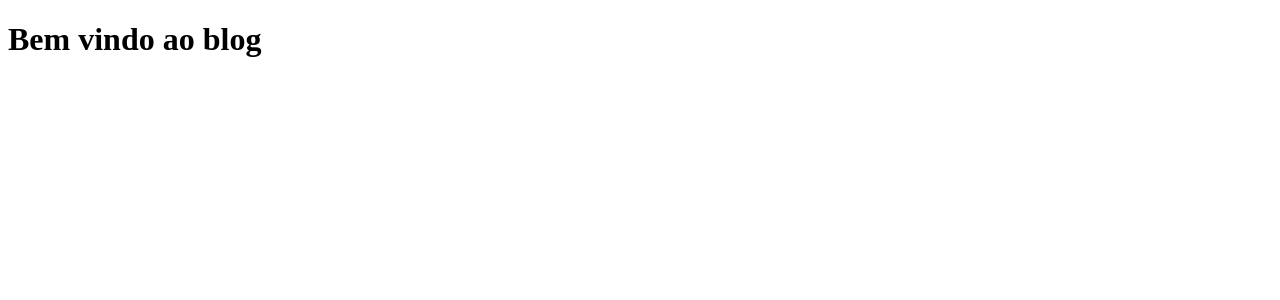
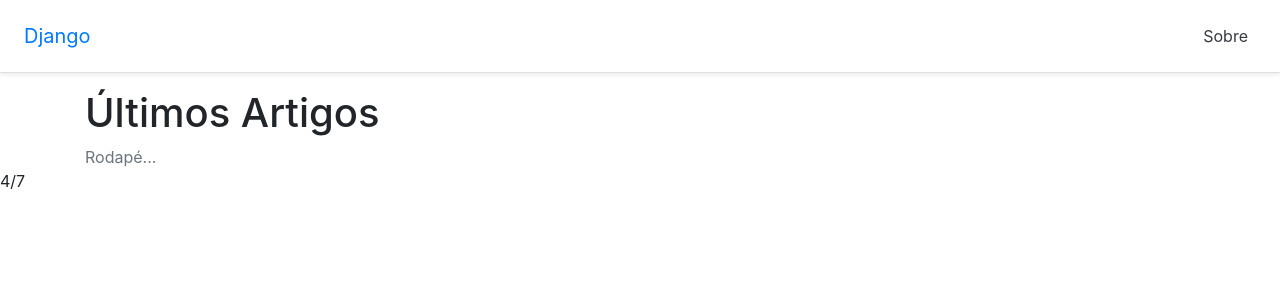
Before and after one commit to i-mmee/django-blog-, a Django app: page /index/ in a window 1280 px wide. Shown: the top 300 px of the page. Run offline with Django 4.2, Linux system fonts and the light colour scheme; some libraries are stand-ins or nearby versions.

Commit message:
Introdução aos templates Django

```diff
--- a/blog/views.py
+++ b/blog/views.py
@@ -2,7 +2,8 @@ from django.shortcuts import render
 from django.http import HttpResponse
 def index(request):
     # return HttpResponse('Olá, Django - index')
-    return render(request, 'index.html')
+    return render(request, 'index.html', {'titulo': 'Últimos Artigos'})
+
 
 def ola(request):
     return HttpResponse('Olá, Django')
--- /dev/null
+++ b/templates/_base.html
@@ -0,0 +1,32 @@
+{% load static %} <!-- carrega a pasta / localização dos arquivos estáticos -->
+<!DOCTYPE html>
+<html>
+
+<head>
+    <meta charset="utf-8">
+    <title>
+        {% block head_title %}{% endblock %} <!-- bloco de título -->
+    </title>
+    <link rel="shortcut icon" type="image/x-icon" href="{% static 'images/favicon.ico' %}">
+    {% block css %} <!-- bloco de CSS -->
+    {% endblock %}
+</head>
+
+<body>
+    {% block header %} <!-- bloco de cabeçalho -->
+    {% endblock %}
+
+    {% block main %} <!-- bloco principal do body -->
+        {% block content %} <!-- bloco de conteúdo -->
+
+        {% endblock %}
+    {% endblock %}
+
+    {% block footer %} <!-- bloco de rodapé -->
+    {% endblock %}
+
+    {% block javascript %} <!-- bloco extra abaixo do body -->
+    {% endblock %}
+</body>
+
+</html>
--- /dev/null
+++ b/templates/_layout1.html
@@ -0,0 +1,48 @@
+{% extends '_base.html' %} <!-- herda tudo que já tem em _base.html -->
+{% load static %}
+
+{% block head_title %}
+Django Framework
+{% endblock %}
+
+{% block css %}
+
+<!-- Bootstrap CSS -->
+<link rel="stylesheet" href="https://stackpath.bootstrapcdn.com/bootstrap/4.4.1/css/bootstrap.min.css">
+<!-- CSS do Projeto-->
+<link rel="stylesheet" href="{% static 'css/base.css' %}">
+{% endblock %}
+{% block header %}
+<main role="main">
+    <div class="d-flex flex-column flex-md-row align-items-center p-3 px-md-4 mb-3
+bg-white border-bottom shadow-sm">
+        <h5 class="my-0 mr-md-auto font-weight-normal">
+            <a href="{% url 'index' %}">Django</a>
+        </h5>
+        <a class="p-2 text-dark" href="{% url 'ola' %}">Sobre</a>
+    </div>
+</main>
+{% endblock %}
+{% block main %}
+<div class="container">
+    {% block content %}
+    <p>Conteúdo padrão...</p>
+    {% endblock content %}
+</div>
+{% endblock %}
+{% block footer %}
+<footer class="footer">
+    <div class="container">
+        <span class="text-muted">Rodapé...</span>
+    </div>
+</footer>
+{% endblock %}
+{% block javascript %}
+<!-- Bootstrap JavaScript -->
+<script src="https://code.jquery.com/jquery-3.4.1.slim.min.js"></script>
+<script src="https://cdn.jsdelivr.net/npm/popper.js@1.16.0/dist/umd/popper.min.js"></script>
+<script src="https://stackpath.bootstrapcdn.com/bootstrap/4.4.1/js/bootstrap.min.js"></script>
+<!-- JS do Projeto -->
+4/7
+<script src="{% static 'js/base.js' %}"></script>
+{% endblock %}
--- a/templates/index.html
+++ b/templates/index.html
@@ -1,13 +1,9 @@
-<!DOCTYPE html>
-<html lang="en">
-<head>
-    <meta charset="UTF-8">
-    <meta name="viewport" content="width=device-width, initial-scale=1.0">
-    <title>Meu blog</title>
-</head>
-<body>
-    <main>
-        <h1>Bem vindo ao blog</h1>
-    </main>
-</body>
-</html>
+{% extends '_layout1.html' %} <!-- herda tudo que já tem em _layout1.html -->
+
+{% block head_title %}
+    Bem vindo ao Blog
+{% endblock %}
+
+{% block content %} <!-- substitui o bloco content em _layout1.html -->
+    <h1>{{ titulo }}</h1> <!-- variável a ser substituída -->
+{% endblock %} <!-- fecha o bloco content -->
--- a/webapp/settings.py
+++ b/webapp/settings.py
@@ -9,6 +9,7 @@ https://docs.djangoproject.com/en/4.2/topics/settings/
 For the full list of settings and their values, see
 https://docs.djangoproject.com/en/4.2/ref/settings/
 """
+import os
 
 from pathlib import Path
 
@@ -122,3 +123,7 @@ STATIC_URL = 'static/'
 # https://docs.djangoproject.com/en/4.2/ref/settings/#default-auto-field
 
 DEFAULT_AUTO_FIELD = 'django.db.models.BigAutoField'
+
+# Inclua no final do arquivo as duas configurações abaixo
+STATIC_ROOT = os.path.join(BASE_DIR, "staticfiles")
+STATICFILES_DIRS = [os.path.join(BASE_DIR, "static")]
```
Also changed, not shown: static/static/css/base.css (added), static/static/css/static/images/empty.txt (added), static/static/css/static/js/base.js (added).
